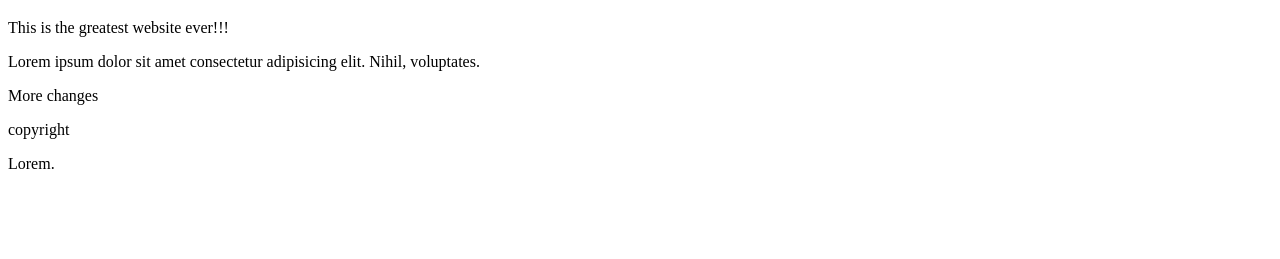
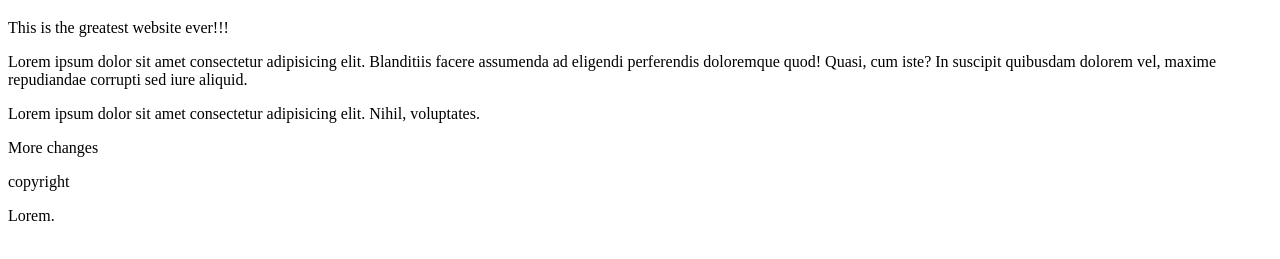
Before and after one commit to ConnorRobock/branching, a plain HTML site: page index.html in a window 1280 px wide. Shown: the part 61-320 px from the top of the page. Drawn offline with Linux system fonts and the light colour scheme.

Commit message:
added section to index.html

```diff
--- a/index.html
+++ b/index.html
@@ -9,6 +9,9 @@
 <body>
 	<h1>Hello World</h1>
 	<p>This is the greatest website ever!!!</p>
+	<section>
+		<p>Lorem ipsum dolor sit amet consectetur adipisicing elit. Blanditiis facere assumenda ad eligendi perferendis doloremque quod! Quasi, cum iste? In suscipit quibusdam dolorem vel, maxime repudiandae corrupti sed iure aliquid.</p>
+	</section>
 	<article class="featureBranch">
 		<p>Lorem ipsum dolor sit amet consectetur adipisicing elit. Nihil, voluptates.</p>
 		<p>More changes</p>
```
